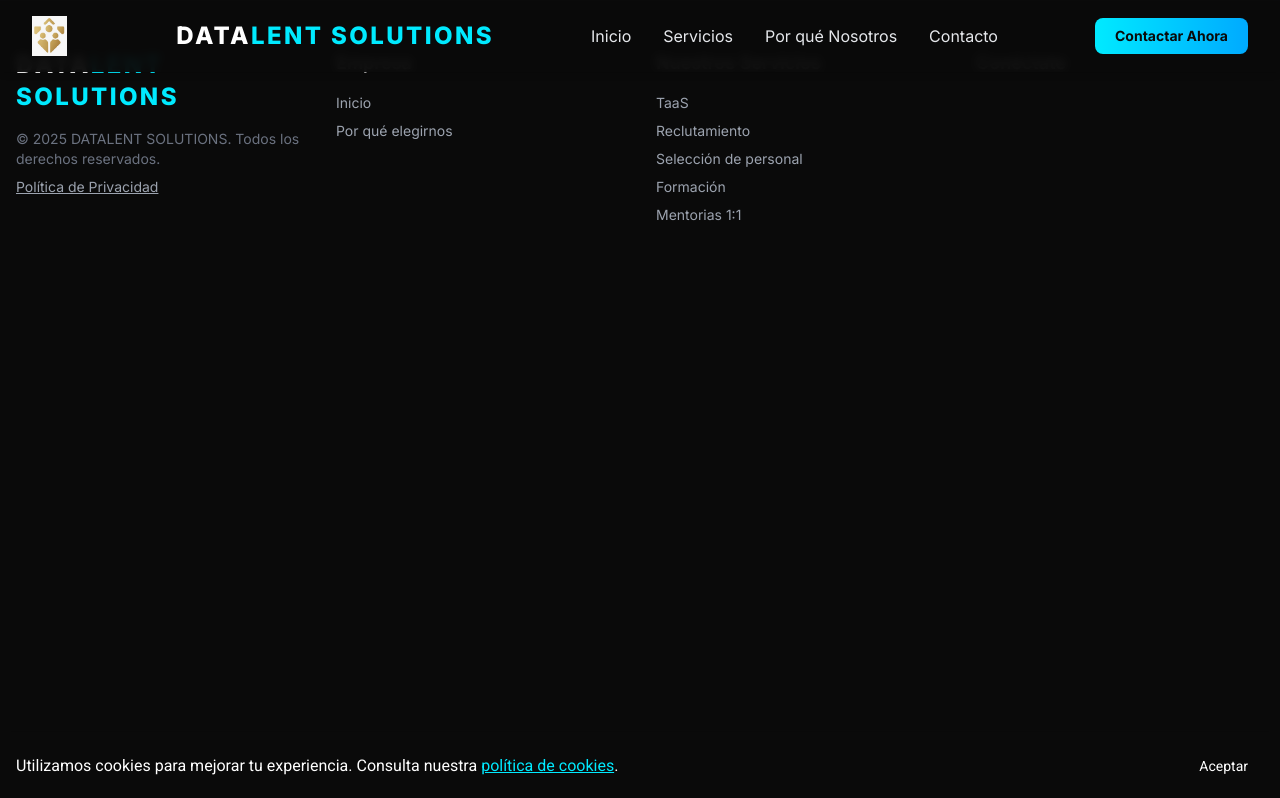
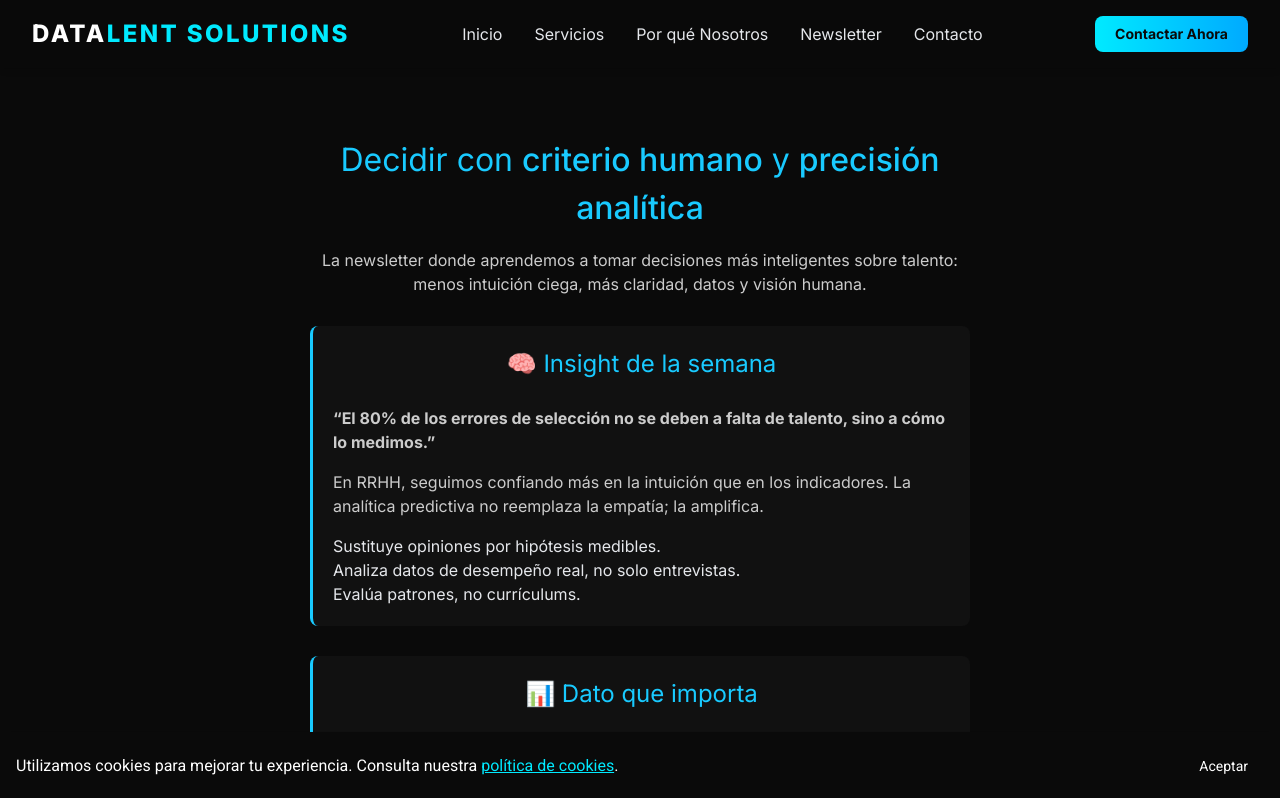
Before and after one commit to albertobricio/DatalentWebPage, an Angular app: page /newsletter in a window 1280 px wide. Before the commit this address led to /. Shown: the top 798 px of the page. Built offline with nearby package versions, Linux system fonts and the light colour scheme.

Commit message:
Added newsletter section

```diff
--- a/src/app/app.module.ts
+++ b/src/app/app.module.ts
@@ -6,6 +6,7 @@ import { AppRoutingModule } from './app-routing.module';
 import { LocationStrategy, PathLocationStrategy } from '@angular/common';
 import { FooterComponent } from './components/footer/footer.component';
 import { MainTopbarComponent } from './components/main-topbar/main-topbar.component';
+import { NewsletterComponent } from './components/newsletter/newsletter.component';
 
 @NgModule({
   declarations: [],
@@ -13,6 +14,7 @@ import { MainTopbarComponent } from './components/main-topbar/main-topbar.compon
     BrowserModule,
     AppRoutingModule,
     HomeComponent,
+    NewsletterComponent,
     MapComponent,
     FooterComponent,
     MainTopbarComponent
--- a/src/app/components/home/home.component.html
+++ b/src/app/components/home/home.component.html
@@ -1,3 +1,8 @@
+<div *ngIf="isNewsletterRoute(); then newsletterView; else homeView"></div>
+<ng-template #newsletterView>
+  <app-newsletter></app-newsletter>
+</ng-template>
+<ng-template #homeView>
 <main class="pt-20">
   <section id="home" class="min-h-screen flex items-center bg-dark-base relative overflow-hidden px-4 py-20 sm:py-32">
     <div class="absolute inset-0 opacity-10 pointer-events-none" style="background-image: radial-gradient(#1f2937 1px, transparent 1px); background-size: 40px 40px;"></div>
@@ -212,3 +217,4 @@
   </section>
 
 </main>
+</ng-template>
--- a/src/app/components/main-topbar/main-topbar.component.html
+++ b/src/app/components/main-topbar/main-topbar.component.html
@@ -1,6 +1,5 @@
 <header id="main-header" class="fixed top-0 left-0 right-0 z-50 py-4 px-4 sm:px-8 bg-dark-base/95 backdrop-blur-sm sticky-header">
   <div class="max-w-7xl mx-auto flex justify-between items-center">
-    <img src="assets/datalent-icon.png" alt="DATALENT SOLUTIONS Logo" (click)="scrollToSection('home')" class="h-10 w-auto mr-3"/>
     <a (click)="scrollToSection('home')"  class="text-2xl font-extrabold text-white tracking-widest uppercase">
       Data<span class="text-accent-cyan">LENT SOLUTIONS</span>
     </a>
@@ -9,6 +8,7 @@
       <a (click)="scrollToSection('home')" class="nav-link text-text-light hover:text-accent-cyan transition duration-200 py-1" data-section="home">Inicio</a>
       <a (click)="scrollToSection('services')" class="nav-link text-text-light hover:text-accent-cyan transition duration-200 py-1" data-section="services">Servicios</a>
       <a (click)="scrollToSection('why-us')" class="nav-link text-text-light hover:text-accent-cyan transition duration-200 py-1" data-section="why-us">Por qué Nosotros</a>
+      <a (click)="openNewsletter()" class="nav-link text-text-light hover:text-accent-cyan transition duration-200 py-1" data-section="newsletter">Newsletter</a>
       <a (click)="scrollToSection('contact')" class="nav-link text-text-light hover:text-accent-cyan transition duration-200 py-1" data-section="contact">Contacto</a>
     </nav>
 
@@ -22,7 +22,7 @@
     <a (click)="scrollToSection('home'); closeMobileMenu()" class="nav-link block text-text-light hover:text-accent-cyan p-2 rounded-lg" data-section="home">Inicio</a>
     <a (click)="scrollToSection('services'); closeMobileMenu()" class="nav-link block text-text-light hover:text-accent-cyan p-2 rounded-lg" data-section="services">Servicios</a>
     <a (click)="scrollToSection('why-us'); closeMobileMenu()" class="nav-link block text-text-light hover:text-accent-cyan p-2 rounded-lg" data-section="why-us">Por Qué Nosotros</a>
-    <a (click)="scrollToSection('contact'); closeMobileMenu()" class="nav-link block text-text-light hover:text-accent-cyan p-2 rounded-lg" data-section="contact">Contacto</a>
+    <a (click)="openNewsletter(); closeMobileMenu()" class="nav-link block text-text-light hover:text-accent-cyan p-2 rounded-lg" data-section="contact">Newsletter</a>
     <a (click)="scrollToSection('contact'); closeMobileMenu()" class="block cta-button px-4 py-2 text-center rounded-lg text-sm">Contactar Ahora</a>
   </div>
 </header>
--- a/src/app/components/main-topbar/main-topbar.component.scss
+++ b/src/app/components/main-topbar/main-topbar.component.scss
@@ -0,0 +1,3 @@
+:host {
+    height: 96px;
+}
--- a/src/app/components/main-topbar/main-topbar.component.ts
+++ b/src/app/components/main-topbar/main-topbar.component.ts
@@ -1,5 +1,6 @@
 import { CommonModule } from '@angular/common';
-import { Component } from '@angular/core';
+import { Component, inject } from '@angular/core';
+import { Router } from '@angular/router';
 
 @Component({
   standalone: true,
@@ -10,12 +11,16 @@ import { Component } from '@angular/core';
 })
 export class MainTopbarComponent {
     mobileMenuOpen = false;
+    private router = inject(Router);
 
     scrollToSection(sectionId: string) {
-        const el = document.getElementById(sectionId);
-        if (el) {
-            el.scrollIntoView({ behavior: 'smooth', block: 'start' });
-        }
+        this.router.navigate(['/']);
+        setTimeout(() => {
+            const el = document.getElementById(sectionId);
+            if (el) {
+                el.scrollIntoView({ behavior: 'smooth', block: 'start' });
+            }
+        }, 50);
     }
 
     toggleMobileMenu(): void {
@@ -25,4 +30,12 @@ export class MainTopbarComponent {
     closeMobileMenu(): void {
         this.mobileMenuOpen = false;
     }
+
+    openNewsletter(): void {
+        this.router.navigate(['newsletter']);
+    }
+
+    isNewsletterRoute(): boolean {
+        return this.router.url === '/newsletter';
+    }
 }
--- /dev/null
+++ b/src/app/components/newsletter/newsletter.component.html
@@ -0,0 +1,67 @@
+  <div class="container">
+
+    <h1>Decidir con <span class="highlight">criterio humano</span> y <span class="highlight">precisión analítica</span></h1>
+    <p style="text-align:center;">
+      La newsletter donde aprendemos a tomar decisiones más inteligentes sobre talento:
+      menos intuición ciega, más claridad, datos y visión humana.
+    </p>
+
+    <div class="section">
+      <h2>🧠 Insight de la semana</h2>
+      <p><strong>“El 80% de los errores de selección no se deben a falta de talento, sino a cómo lo medimos.”</strong></p>
+      <p>En RRHH, seguimos confiando más en la intuición que en los indicadores.
+      La analítica predictiva no reemplaza la empatía; la amplifica.</p>
+      <ul>
+        <li>Sustituye opiniones por hipótesis medibles.</li>
+        <li>Analiza datos de desempeño real, no solo entrevistas.</li>
+        <li>Evalúa patrones, no currículums.</li>
+      </ul>
+    </div>
+
+    <div class="section">
+      <h2>📊 Dato que importa</h2>
+      <p><span class="highlight">Un modelo de IA puede predecir con hasta un 70% de precisión el encaje cultural de un candidato.</span><br>
+      <em>(Fuente: Harvard Business Review, 2025)</em></p>
+      <p>No se trata de reemplazar la entrevista, sino de convertirla en una conversación informada.
+      Tu intuición es más precisa cuando tiene contexto.</p>
+    </div>
+
+    <div class="section">
+      <h2>💬 Decisión en foco</h2>
+      <p><strong>Caso breve:</strong>
+      Una empresa líder en servicios financieros redujo su rotación un 32% aplicando modelos predictivos de compromiso.</p>
+      <p><strong>Aprendizaje:</strong>
+      Los datos te dicen <em>qué</em> está pasando. Las personas te explican <em>por qué</em>.
+      Un buen líder escucha ambas voces.</p>
+    </div>
+
+    <div class="section">
+      <h2>💡 Aplicación del día</h2>
+      <p><strong>Pregúntate:</strong><br>
+      “¿Qué decisión sobre talento podría mejorar si la midiera mejor?”</p>
+      <p>Hazlo una vez por semana.
+      Esa es la práctica que diferencia a quien opina de quien lidera.</p>
+    </div>
+
+    <div class="cta">
+      <p>Si te interesa un RRHH más inteligente, basado en evidencia y propósito,
+      <br>únete a una comunidad que piensa distinto, pero con humanidad.</p>
+      <input
+        name="email"
+        ngModel
+        type="email"
+        id="email"
+        placeholder="Email"
+        #emailCtrl="ngModel"
+        required
+        class="w-full p-3 rounded-lg bg-gray-mid border border-gray-700 text-text-light focus:ring-accent-cyan focus:border-accent-cyan outline-none">
+      <a
+        (click)="sendMailToSubscribe()"
+        [class.pointer-events-none]="emailCtrl.invalid"
+        [class.opacity-50]="emailCtrl.invalid">
+        Suscribirme
+      </a>
+      <div id="form-status" class="text-center font-medium" role="alert">{{ formStatus }}</div>
+    </div>
+
+    <p class="question">¿Qué decisión reciente tomarías distinto si aplicaras más datos que intuición?</p>
--- /dev/null
+++ b/src/app/components/newsletter/newsletter.component.scss
@@ -0,0 +1,84 @@
+    .container {
+      position: relative;
+      max-width: 700px;
+      margin: 0 auto;
+      padding: 40px 20px;
+    }
+
+    h1, h2, h3 {
+      color: #19caff;
+      text-align: center;
+    }
+
+    h1 {
+      font-size: 2rem;
+      margin-bottom: 0.5em;
+    }
+
+    h2 {
+      font-size: 1.5rem;
+      margin-bottom: 1em;
+    }
+
+    h3 {
+      font-size: 1.2rem;
+      margin-top: 1.5em;
+      color: #ffffff;
+    }
+
+    p {
+      color: #cccccc;
+      font-size: 1rem;
+      margin-bottom: 1em;
+    }
+
+    .highlight {
+      color: #19caff;
+      font-weight: 500;
+    }
+
+    .section {
+      background-color: #111;
+      border-left: 3px solid #19caff;
+      padding: 20px;
+      margin-top: 30px;
+      border-radius: 8px;
+    }
+
+    .cta {
+      text-align: center;
+      margin-top: 40px;
+      padding: 20px;
+      background-color: #0b0b0b;
+      border-top: 1px solid #19caff;
+    }
+
+    .cta a {
+      display: inline-block;
+      margin-top: 10px;
+      padding: 12px 28px;
+      background-color: #19caff;
+      color: #0b0b0b;
+      text-decoration: none;
+      font-weight: bold;
+      border-radius: 6px;
+      transition: all 0.3s ease;
+    }
+
+    .cta a:hover {
+      background-color: #0fbde6;
+    }
+
+    footer {
+      text-align: center;
+      margin-top: 40px;
+      font-size: 0.8rem;
+      color: #888;
+    }
+
+    .question {
+      font-style: italic;
+      color: #f1f1f1;
+      text-align: center;
+      margin-top: 30px;
+    }
--- /dev/null
+++ b/src/app/components/newsletter/newsletter.component.ts
@@ -0,0 +1,47 @@
+import { CommonModule } from '@angular/common';
+import { Component, inject, OnInit } from '@angular/core';
+import { FormsModule } from '@angular/forms';
+import { EmailService } from 'src/app/providers/email.service';
+import { environment } from 'src/environments/environment';
+
+@Component({
+  standalone: true,
+  selector: 'app-newsletter',
+  imports: [CommonModule, FormsModule],
+  templateUrl: './newsletter.component.html',
+  styleUrls: ['./newsletter.component.scss']
+})
+export class NewsletterComponent implements OnInit {
+
+  private emailService = inject(EmailService);
+  formStatus = '';
+
+  ngOnInit(): void {
+    window.scrollTo(0, 0);
+  }
+
+  sendMailToSubscribe(): void {
+    const emailInput = (document.getElementById('email') as HTMLInputElement);
+    const email = emailInput.value;
+    const body = `Hola,\n\nMe gustaría suscribirme al newsletter. Mi correo es: ${email}\n\nGracias.`;
+
+    const payload = {
+      from_name: 'Suscripción al Newsletter de Datalent',
+      from_email: email || '',
+      phone: '',
+      company: '',
+      service_interest: 'Newsletter Subscription',
+      message: body || '',
+      to_email: environment.contactEmail
+    };
+
+    this.emailService.sendMail(payload).then(success => {
+      if (success) {
+        this.formStatus = '¡Gracias! Te has suscrito exitosamente al newsletter.';
+      } else {
+        this.formStatus = 'Error al enviar el formulario. Por favor, inténtalo de nuevo más tarde.';
+      }
+    });
+  }
+
+}
--- /dev/null
+++ b/src/app/providers/email.service.ts
@@ -0,0 +1,26 @@
+import { Injectable } from '@angular/core';
+import emailjs from '@emailjs/browser';
+import { environment } from 'src/environments/environment.prod';
+
+@Injectable({
+  providedIn: 'root'
+})
+export class EmailService {
+
+  constructor() { }
+
+  async sendMail(payload: any): Promise<boolean> {
+    try {
+      await emailjs.send(
+        environment.emailjsServiceId,
+        environment.emailjsTemplateId,
+        payload,
+        environment.emailjsPublicKey
+      );
+      return true;
+    } catch (err) {
+      console.error('EmailJS send error:', err);
+      return false;
+    }
+  }
+}
```
Also changed, not shown: src/app/app-routing.module.ts (+8 -1 lines), src/app/components/home/home.component.ts (+27 -36 lines).
